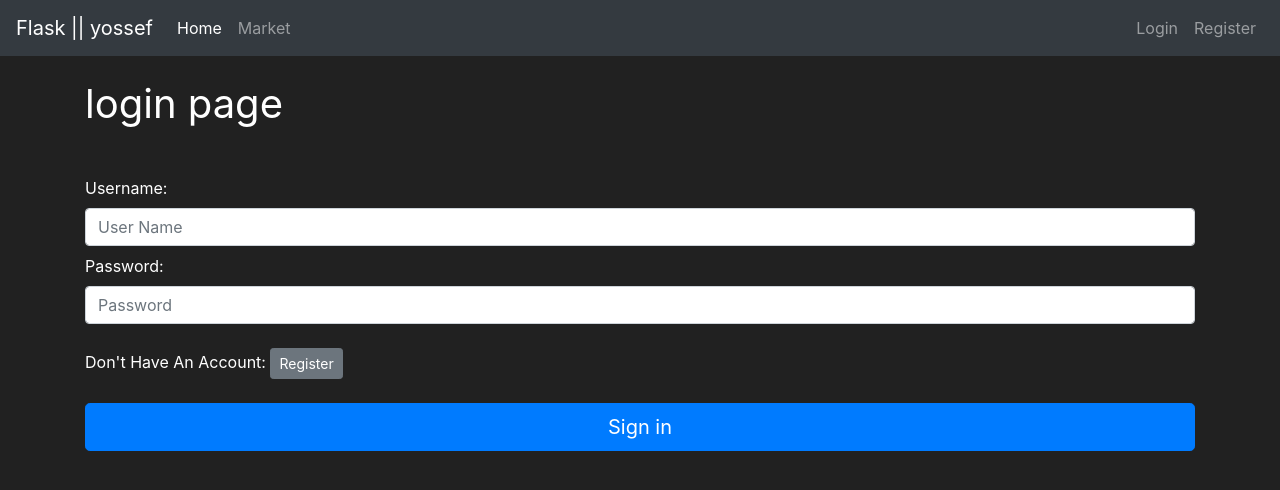
After one commit to yossefsabry/flask_market, a Flask app: page /login in a window 1280 px wide. The commit adds this page. Shown: the top 490 px of the page. Run offline with Flask 3, Linux system fonts and the light colour scheme; some libraries are stand-ins or nearby versions.

Commit message:
finsh login in vaildation

```diff
--- a/main.py
+++ b/main.py
@@ -1,5 +1,7 @@
 
 from market import app
-
+"""
+# ? run the app...
+"""
 if __name__ == "__main__":
     app.run(debug=True, port=3000)
--- a/market/forms.py
+++ b/market/forms.py
@@ -1,13 +1,38 @@
 from flask_wtf import FlaskForm
 from wtforms import StringField, PasswordField, SubmitField
-from wtforms.validators import Length, EqualTo, Email, DataRequired
+from wtforms.validators import Length, EqualTo, Email, DataRequired, ValidationError
+from market.models import User
 
 
 # create form
 class RegisterFrom(FlaskForm):
+    """
+    # ? register form
+    """
+    # start check if the user in databasae or not
+    def vaildators_username(self, username_to_create): # create func for collect the data for the username
+        user = User.query.filter_by(username=username_to_create.data).first() # filter by the name ot get the data
+        if  user: # check for the user is true
+            raise ValidationError('User Name Is Already Exists....')
+
+    def vaildators_email(self, email_to_create):
+        email = User.query.filter_by(email_address= email_to_create.data).first()
+        if email:
+            raise ValidationError('Email Is Already Exists...')
+
     username = StringField(label="Username: ", validators=(Length(min=2, max=30), DataRequired()))
     email_address  = StringField(label="Email: ", validators=(Email(), DataRequired()))
     password1 = PasswordField(label="Password: ", validators=(Length(min=6), DataRequired()))
     password2 = PasswordField(label="Password Configuer: ", validators=(EqualTo('password1'), DataRequired()))
 
     submit = SubmitField(label="Create Acount")
+
+
+
+class login_from(FlaskForm):
+    """
+    # ? login form..
+    """
+    username = StringField(label="Username: ", validators=(Length(min=2, max=30), DataRequired()))
+    password = PasswordField(label="Password: ", validators=(Length(min=6), DataRequired()))
+    submit = SubmitField(label="Sign in")
--- a/market/routes.py
+++ b/market/routes.py
@@ -1,22 +1,25 @@
+from wtforms import ValidationError
 from market import app
 from flask import render_template, redirect, url_for, request, flash, get_flashed_messages
 from market.models import Item
-from market.forms import RegisterFrom
+from market.forms import RegisterFrom, login_from
 from market import db
 from market.models import User
+from flask_login import login_user
+
 
 @app.route('/') # create route
 @app.route('/home')
 def home_page(): # create the function for the routes
     """
-    the home page info about the website...
+    return: the home page info about the website...
     """
     return render_template("home.html") # render_template use to add a file html for this route
 
 @app.route('/market')
 def market_page():
     """
-    the market page for the product for the account
+    return: the market page for the product for the account
     """
     items = Item.query.all() # get all the item from the database
     return render_template("market.html" , items=items)
@@ -26,20 +29,33 @@ def market_page():
 @app.route('/register', methods=['GET', 'POST']) # make the route methods accapt the post and get in the server
 def register_page():
     """
-    the register page for add a new user or sign in with an account
+    return: the register page for add a new user or sign in with an account
     """
     form = RegisterFrom() # create a instance from RegisterForm
 
     if request.method == 'POST':
-        if form.validate_on_submit(): # check on sumbit
+        if form.validate_on_submit(): # check on sumbit and vaildate for the inputs
             try:
-                create_user = User(username=form.username.data, email_address=form.email_address.data, password_hash=form.password1.data) # create uesr to add for the database
+
+                # Check if the username and email are unique
+                form.vaildators_username(form.username)
+                form.vaildators_email(form.email_address)
+
+                create_user = User(username=form.username.data, email_address=form.email_address.data, password=form.password1.data) # create uesr to add for the database
                 db.session.add(create_user)# add the new user
                 db.session.commit() # push the new user
 
+            except ValidationError as e:
+                print(f"Error creating user: {e}")
+                flash(f"Validation Error: {e}", category="danger")
+                return render_template("register.html", form=form)
+
             except Exception as e:
                 print(f"Error creating user: {e}")
+                db.session.rollback()  # Rollback the transaction
+                flash("An error occurred while creating the user. Please try again.", category="danger")
                 return render_template("register.html", form=form)
+
 
             return redirect(url_for('market_page')) # redirect its redirect for new route
 
@@ -49,3 +65,25 @@ def register_page():
             print(f"the error: {err_mas}")
 
     return render_template("register.html", form=form)
+
+
+@app.route('/login', methods=['GET', 'POST'])
+def login_page():
+    """
+        reutrn: the login page ...
+    """
+    form = login_from()
+
+    if form.validate_on_submit():
+        print("hello".center(20, "*"))
+        # ? add attemted_user to check if there any username with the same data in the data base
+        attempted_user = User.query.filter_by(username = form.username.data).first()
+        if attempted_user and attempted_user.check_password_correction(attempted_password=form.password.data):
+            # ? if the user name in the database the password like the bycirpt password then can login
+            login_user(attempted_user) #* bulid in function for login
+            flash("Success! you'r logged in...", category="success")
+            return redirect(url_for('market_page'))
+        else:
+            # ? else there is an error
+            flash("username and password not match! please try again", category="danger")
+    return render_template('login.html' , form = form)
--- a/market/templates/base.html
+++ b/market/templates/base.html
@@ -33,7 +33,7 @@
             </ul>
             <ul class="navbar-nav">
                 <li class="nav-item">
-                    <a class="nav-link" href="#">Login</a>
+                    <a class="nav-link" href="{{ url_for('login_page') }}">Login</a>
                 </li>
                 <li class="nav-item">
                     <a class="nav-link" href="{{ url_for('register_page') }}">Register</a>
--- /dev/null
+++ b/market/templates/login.html
@@ -0,0 +1,33 @@
+{% extends 'base.html'%}
+
+{% block title %}
+login Page
+{% endblock %}
+
+
+{% block content%}
+<!-- hidden the data from hackers -->
+<form method="POST" class="form-signin" style="color:white">
+    {{ form.hidden_tag() }}
+
+    <h1 class="h1 mb-3 font-weight-normal mt-4">
+        login page
+    </h1>
+    <br />
+    {{ form.username.label( class="mt-2") }}
+    {{ form.username(placeholder="User Name", class="form-control")}}
+
+    {{ form.password.label( class="mt-2") }}
+    {{ form.password(placeholder="Password", class="form-control")}}
+
+    <br />
+    <div>
+        <span>Don't Have An Account: </span>
+        <a href="{{ url_for('register_page') }}" class="btn btn-sm btn-secondary"> Register </a>
+    </div>
+    <br />
+
+    {{ form.submit(class="btn btn-lg btn-block btn-primary")}}
+</form>
+
+{% endblock %}
--- a/market/templates/register.html
+++ b/market/templates/register.html
@@ -29,6 +29,12 @@ register Page
     {{ form.password2(placeholder="Password Configuer", class="form-control")}}
 
     <br />
+    <div>
+        <span>Already Have An Account:  </span>
+        <a href="{{ url_for('login_page') }}" class="btn btn-sm btn-secondary"> Login </a>
+    </div>
+
+    <br />
 
     {{ form.submit(class="btn btn-lg btn-block btn-primary")}}
 
```
Also changed, not shown: market/__init__.py (+9 -1 lines), market/models.py (+35 -3 lines), instance/market.db.
